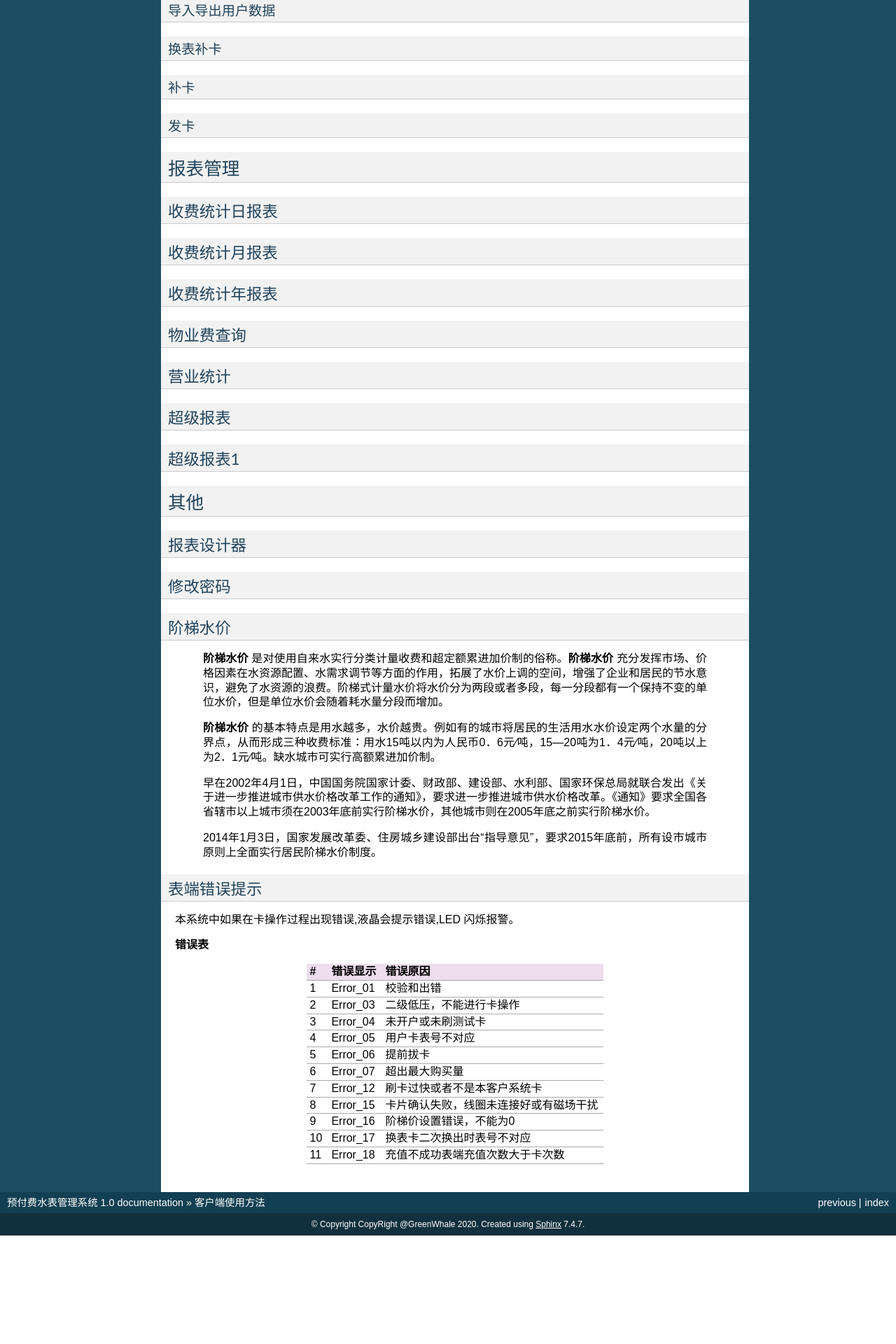
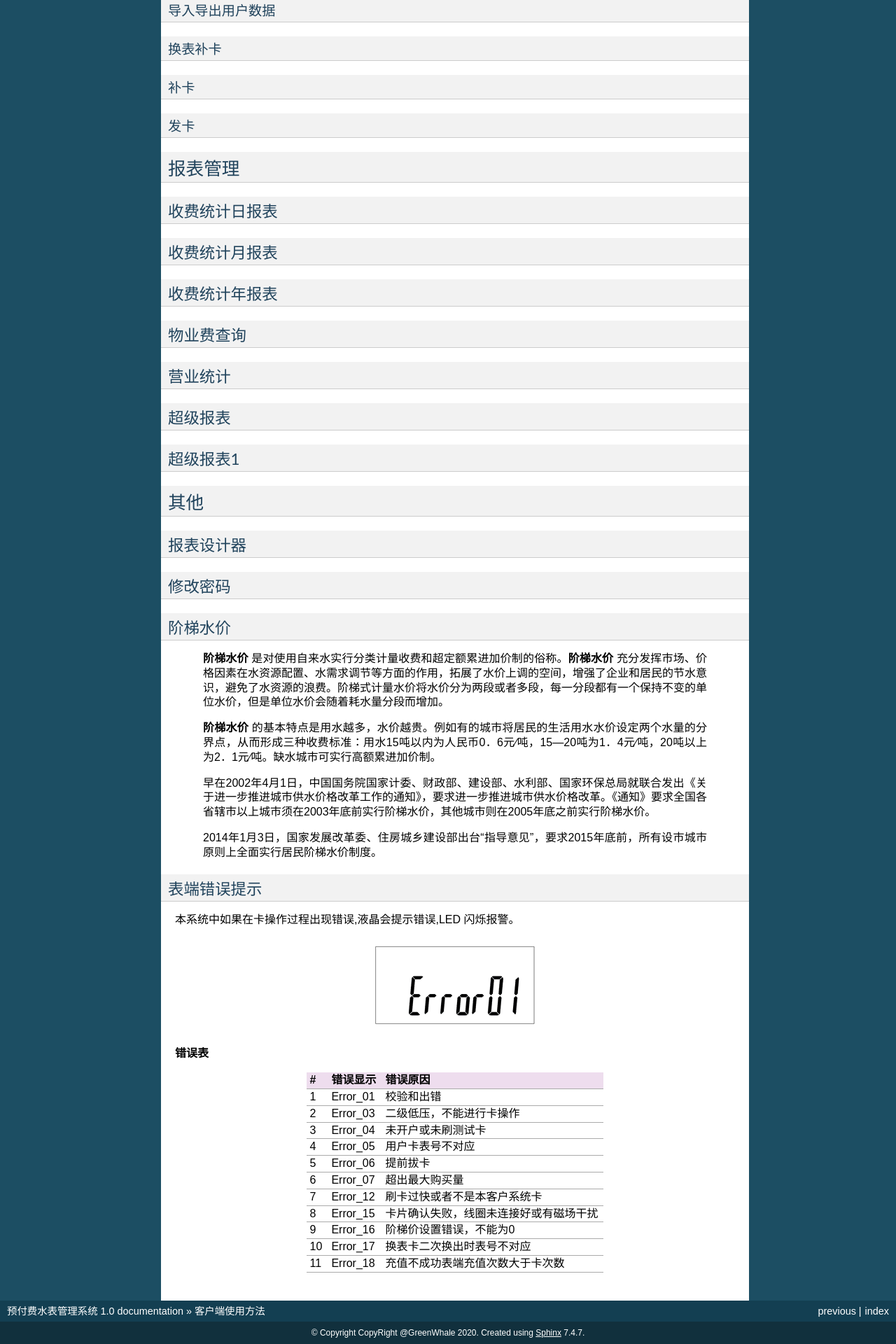
Before and after one commit to Witchie/Doc-PrepaidWaterMeterSystem, a Sphinx documentation site: the page built from docs/usage.rst, in a window 1280 px wide. Shown: the part 1852-3772 px from the top of the page at 70% size. Built offline with Sphinx 7.4.7, drawn with Linux system fonts in a browser that asks for light colours; before the commit the page ends 3617 px from its top, so only the background shows below that.

Commit message:
添加了错误图片

```diff
--- a/docs/usage.rst
+++ b/docs/usage.rst
@@ -142,6 +142,8 @@
 修改密码
 ~~~~~~~~~~~~~~~
 
+
+
 阶梯水价
 ~~~~~~~~~~~~~~~
 
@@ -158,6 +160,7 @@
 
 本系统中如果在卡操作过程出现错误,液晶会提示错误,LED 闪烁报警。
 
+.. figure:: img/error.png
 
 **错误表**
 
```
Also changed, not shown: docs/img/error.png (added).
